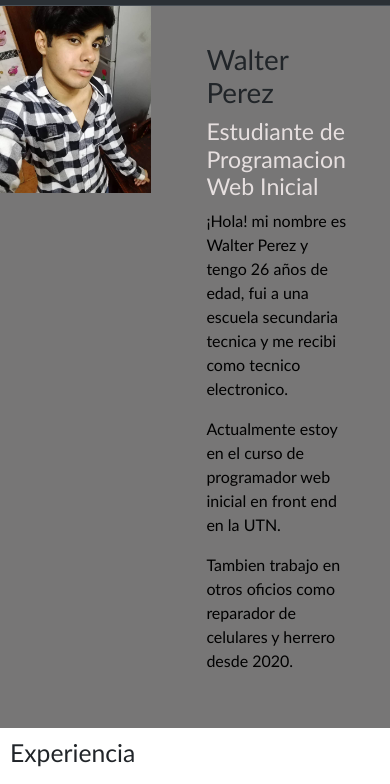
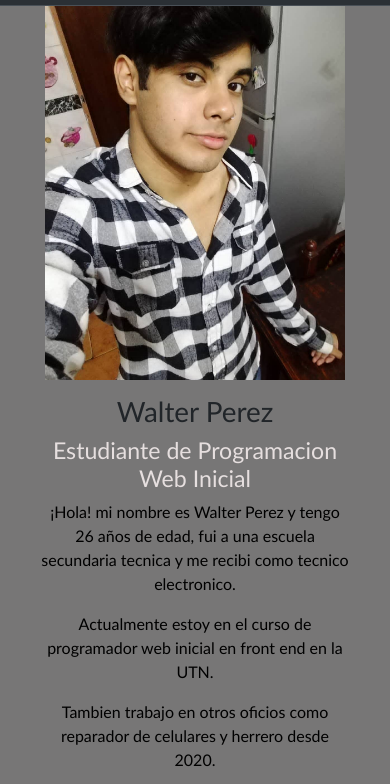
Before and after one commit to wallykazz/tp-1-portfolio, a plain HTML site: page index.html in a window 390 px wide. Shown: the part 51-835 px from the top of the page. Drawn offline with nearby package versions, Linux system fonts and the light colour scheme.

Commit message:
se adapto con media para otros dispositivos

```diff
--- a/styles/style.css
+++ b/styles/style.css
@@ -135,3 +135,51 @@ body {
   padding: 15px 0;
   font-size: 14px;
 }
+
+@media (max-width: 1165px) {
+  .about-me {
+    flex-direction: column;
+    text-align: center;
+  }
+
+  .about-me .imagen img {
+    width: 100%;
+    max-width: 400px;
+    padding-bottom: 0px;
+    margin: 0%;
+
+
+  }
+
+  .about-me .informacion {
+    padding-top: 2%;
+    margin-top: 2%;
+  }
+
+  .informacion {
+    padding-top: 20px;
+  }
+}
+
+@media (max-width: 768px) {
+  .about-me {
+    flex-direction: column;
+    text-align: center;
+  }
+
+  .about-me .imagen img {
+    width: 100%;
+    max-width: 300px;
+    padding-bottom: 0px;
+
+  }
+
+  .about-me .informacion {
+    padding-top: 2%;
+    margin-top: 2%;
+  }
+
+  .informacion {
+    padding-top: 20px;
+  }
+}
```
